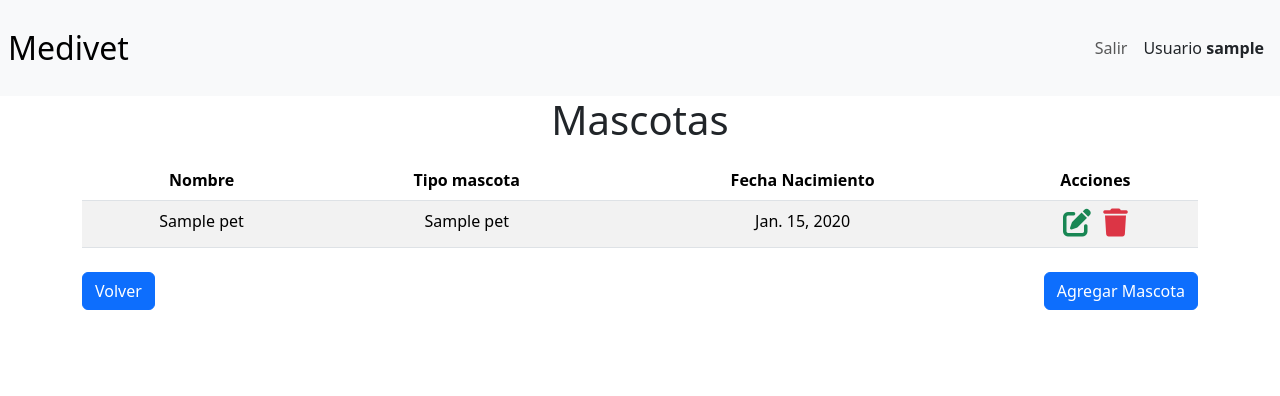
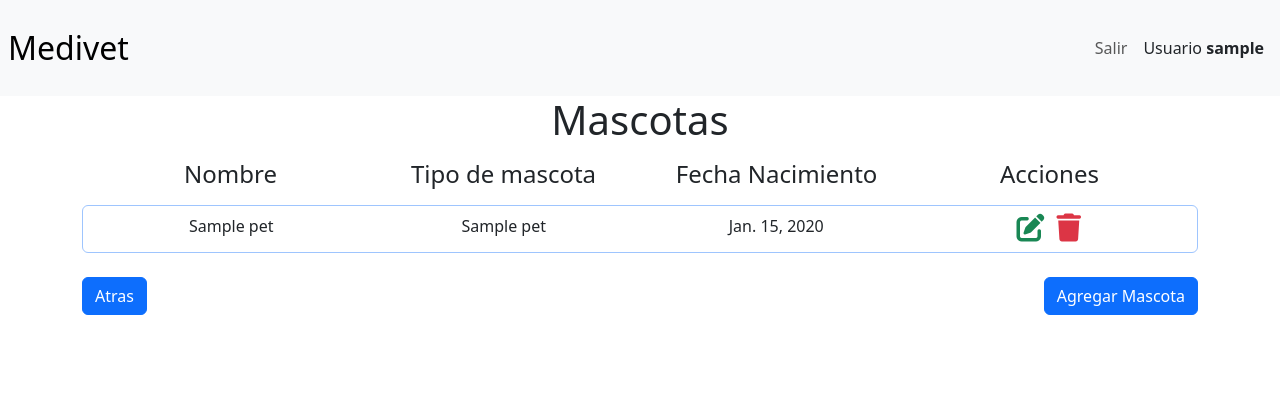
Before and after one commit to LeonardoBujan/medivet_veterinaria, a Django app: page /pet/ in a window 1280 px wide. Shown: the top 396 px of the page. Run offline with Django 5.2, Linux system fonts and the light colour scheme; a user stored in the database is signed in; tables that the repository leaves empty hold one stand-in row (values such as "Sample post"); some libraries are stand-ins or nearby versions.

Commit message:
actualiza vista de pet

```diff
--- a/veterinaria/pet/templates/pet.html
+++ b/veterinaria/pet/templates/pet.html
@@ -12,24 +12,34 @@
     <h1 class="text-center">Mascotas</h1>
 </div>
 
-<div class="container mt-3">
-    <table class="table table-striped">
-        <thead>
-            <tr class="text-center">
-                <th scope="col">Nombre</th>
-                <th scope="col">Tipo mascota</th>
-                <th scope="col">Fecha Nacimiento</th>
-                <th scope="col">Acciones</th>
-            </tr>
-        </thead>
-        <tbody>
+<div class="container text-center mt-3">
+    <div class="container d-flex">
+        <div class="col">
+            <h4>Nombre</h4>
+        </div>
+        <div class="col">
+            <h4>Tipo de mascota</h4>
+        </div>
+        <div class="col">
+            <h4>Fecha Nacimiento</h4>
+        </div>
+        <div class="col">
+            <h4>Acciones</h4>
+        </div>
+    </div>
+
     {% for pet in pets %}
-            <tr class="text-center">
-                <td>{{ pet.pet_name }}</td>
-                <!-- <td>{{ pet.id_type_pet_id }}</td> -->
-                <td>{{ pet.type_pet }}</td>
-                <td>{{ pet.date_birth_pet }}</td>
-                <td>
+    <div class="container d-flex mt-2 mb-2 pt-2 pb-2 border border-primary-subtle rounded">
+        <div class="col">
+            {{ pet.pet_name }}
+        </div>
+        <div class="col">
+            {{ pet.type_pet }}
+        </div>
+        <div class="col">
+            {{ pet.date_birth_pet }}
+        </div>
+        <div class="col">
             <div>
                 <a href="{% url 'pet_edit' pet.id %}" style="text-decoration: none;" class="me-2">
                     <i class="fa-solid fa-pen-to-square fs-3 text-success"></i>
@@ -38,16 +48,14 @@
                     <i class="fa-solid fa-trash fs-3 text-danger"></i>
                 </a>
             </div>
-                </td>
-            </tr>
+        </div>
+    </div>
     {% endfor %}
-        </tbody>
-    </table>
 </div>
 
 <div class="container d-flex justify-content-between mt-4 mb-4">
     <a href="{% url 'home' %}">
-        <button type="button" class="btn btn-primary">Volver</button>
+        <button type="button" class="btn btn-primary">Atras</button>
     </a>
     <a href="{% url 'pet_create' %}">
         <button type="button" class="btn btn-primary">Agregar Mascota</button>
```
Lines whose indentation alone changed are shown as unchanged.
